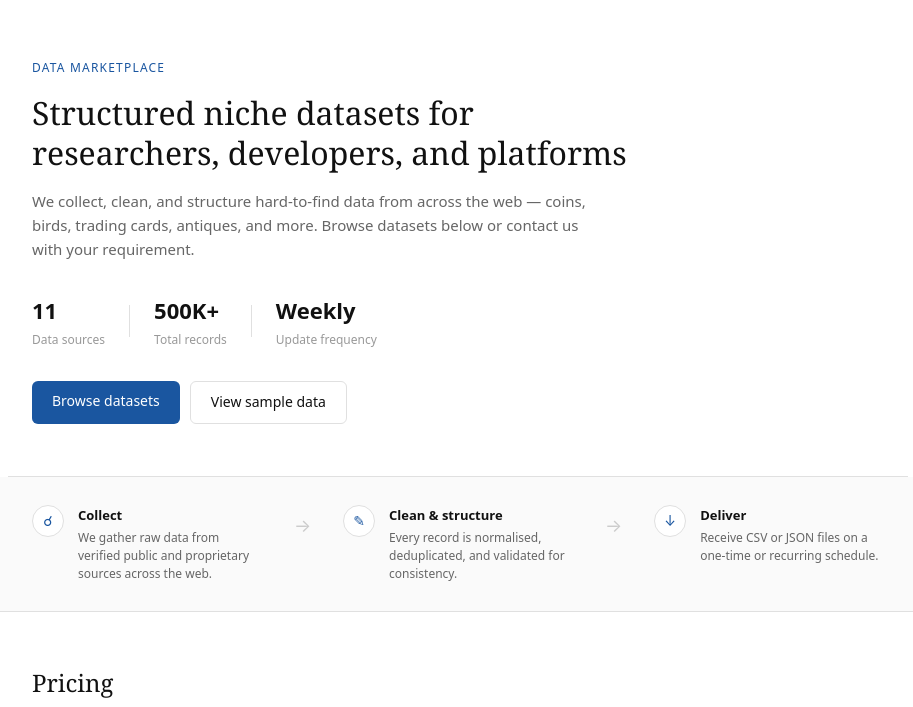
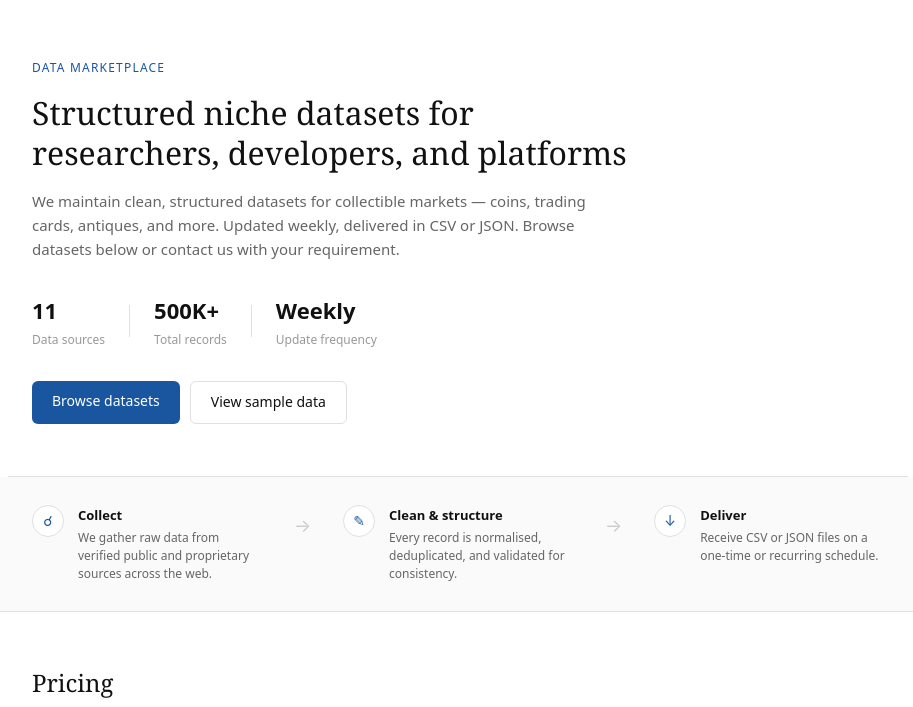
Before and after one commit to preethamreddy09/dataneeds_v2, a plain HTML site: page index.html in a window 1280 px wide. Shown: the part 89-796 px from the top of the page, without its empty margins (182-1095 px from the left). Drawn offline with Linux system fonts and the light colour scheme.

Commit message:
Update index.html

```diff
--- a/index.html
+++ b/index.html
@@ -25,7 +25,7 @@
   <section class="hero">
     <p class="eyebrow">Data marketplace</p>
     <h1>Structured niche datasets for researchers, developers, and platforms</h1>
-    <p class="hero-sub">We collect, clean, and structure hard-to-find data from across the web — coins, birds, trading cards, antiques, and more. Browse datasets below or contact us with your requirement.</p>
+    <p class="hero-sub">We maintain clean, structured datasets for collectible markets — coins, trading cards, antiques, and more. Updated weekly, delivered in CSV or JSON. Browse datasets below or contact us with your requirement.</p>
     <div class="hero-stats">
       <div class="stat"><span class="num" id="stat-sources">—</span><span class="label">Data sources</span></div>
       <div class="divider-v"></div>
```
